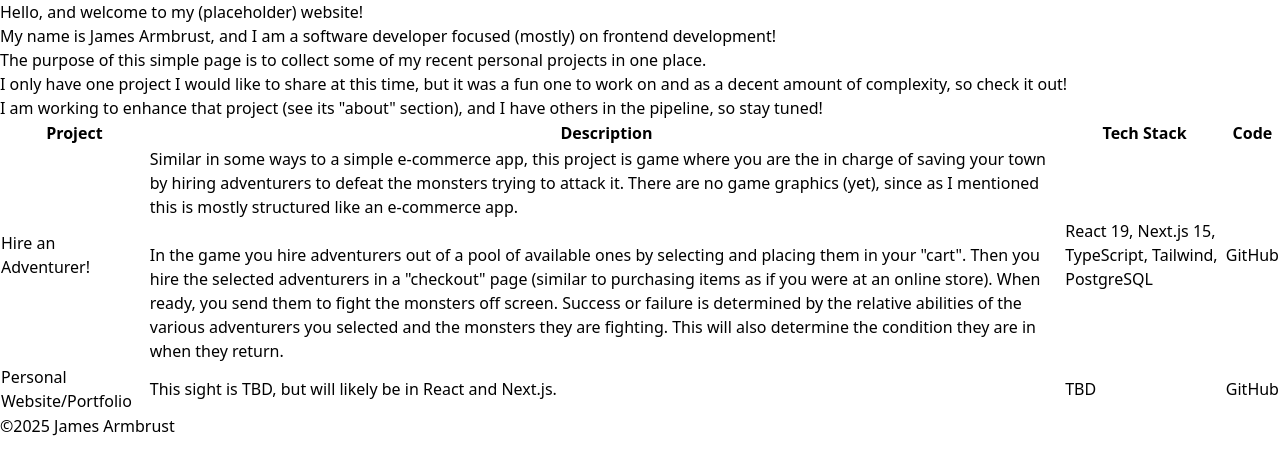
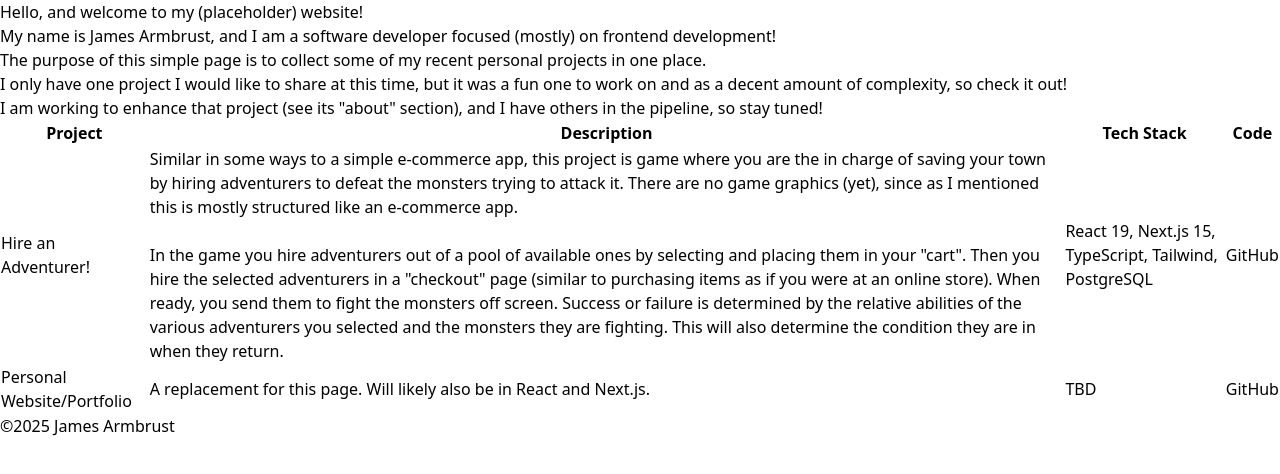
Before and after one commit to jarmbrust/website2, a Next.js app: page / in a window 1280 px wide. Shown: the top 474 px of the page. Built offline with nearby package versions, Linux system fonts and the light colour scheme.

Commit message:
text change

```diff
--- a/src/app/page.tsx
+++ b/src/app/page.tsx
@@ -60,10 +60,10 @@ export default function Home() {
                 </tr>
                 <tr className="border border-zinc-500">
                   <td className="text-blue-500 px-5 py-4">
-                      Personal Website/Portfolio
+                    Personal Website/Portfolio
                   </td>
                   <td className="max-w-[600px] px-5 py-4">
-                    This sight is TBD, but will likely be in React and Next.js.
+                    A replacement for this page.  Will likely also be in React and Next.js.
                   </td>
                   <td className="px-5 py-4">TBD</td>
                   <td className="text-blue-500 px-5 py-4">
```
